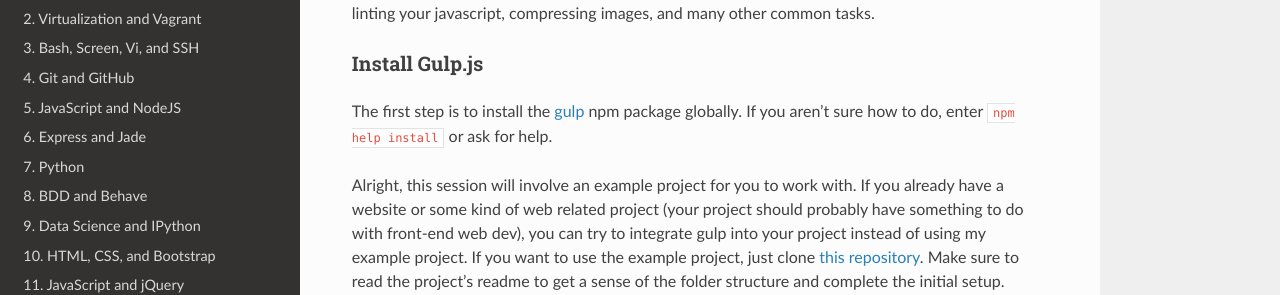
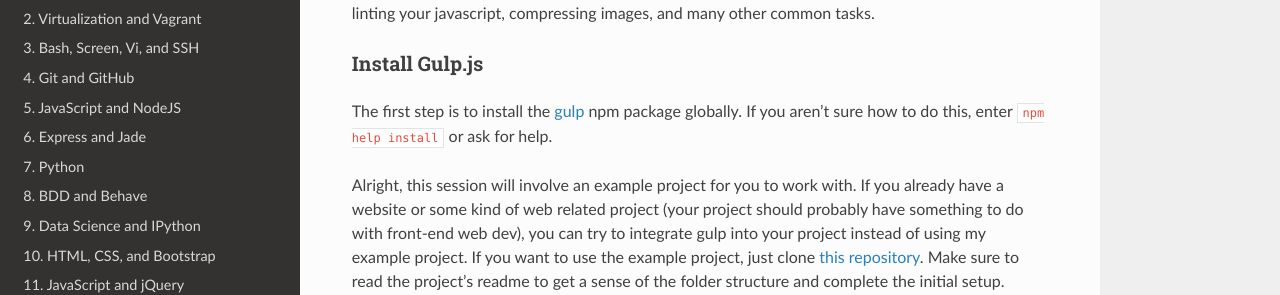
Before and after one commit to parente/tott, a Sphinx documentation site: the page built from doc/sessions/gulpjs.rst, in a window 1280 px wide and 1400 px high, scrolled down 994 px. Shown: the part 156-451 px from the top of the window. Built offline with Sphinx 7.4.7 and the Read the Docs theme 2.0.0, drawn with Linux system fonts in a browser that asks for light colours; some of the changed text lies outside the part shown.

Commit message:
Fixed some errors.

```diff
--- a/doc/sessions/gulpjs.rst
+++ b/doc/sessions/gulpjs.rst
@@ -37,7 +37,7 @@
 Install Gulp.js
 ###############
 
-The first step is to install the `gulp <https://npmjs.org/package/gulp>`_ npm package globally. If you aren't sure how to do, enter ``npm help install`` or ask for help.
+The first step is to install the `gulp <https://npmjs.org/package/gulp>`_ npm package globally. If you aren't sure how to do this, enter ``npm help install`` or ask for help.
 
 Alright, this session will involve an example project for you to work with. If you already have a website or some kind of web related project (your project should probably have something to do with front-end web dev), you can try to integrate gulp into your project instead of using my example project. If you want to use the example project, just clone `this repository <https://github.com/Coalman/tott-gulpjs>`_. Make sure to read the project's readme to get a sense of the folder structure and complete the initial setup.
 
@@ -80,7 +80,7 @@
 
 There is an interesting choice to make when it comes to your portrait. You could choose to use gravatar (github uses this service to get your github profile picture) to generate the url of your gravatar portrait or insert the link here manually. It's purely up to you to choose.
 
-Also, feel free to change the markdown text in the ``index.jade`` file to say a little bit about yourself!
+Also, feel free to change the `markdown <http://daringfireball.net/projects/markdown/>`_ text in the ``index.jade`` file to say a little bit about yourself!
 
 Setup Local Web server
 ######################
```
